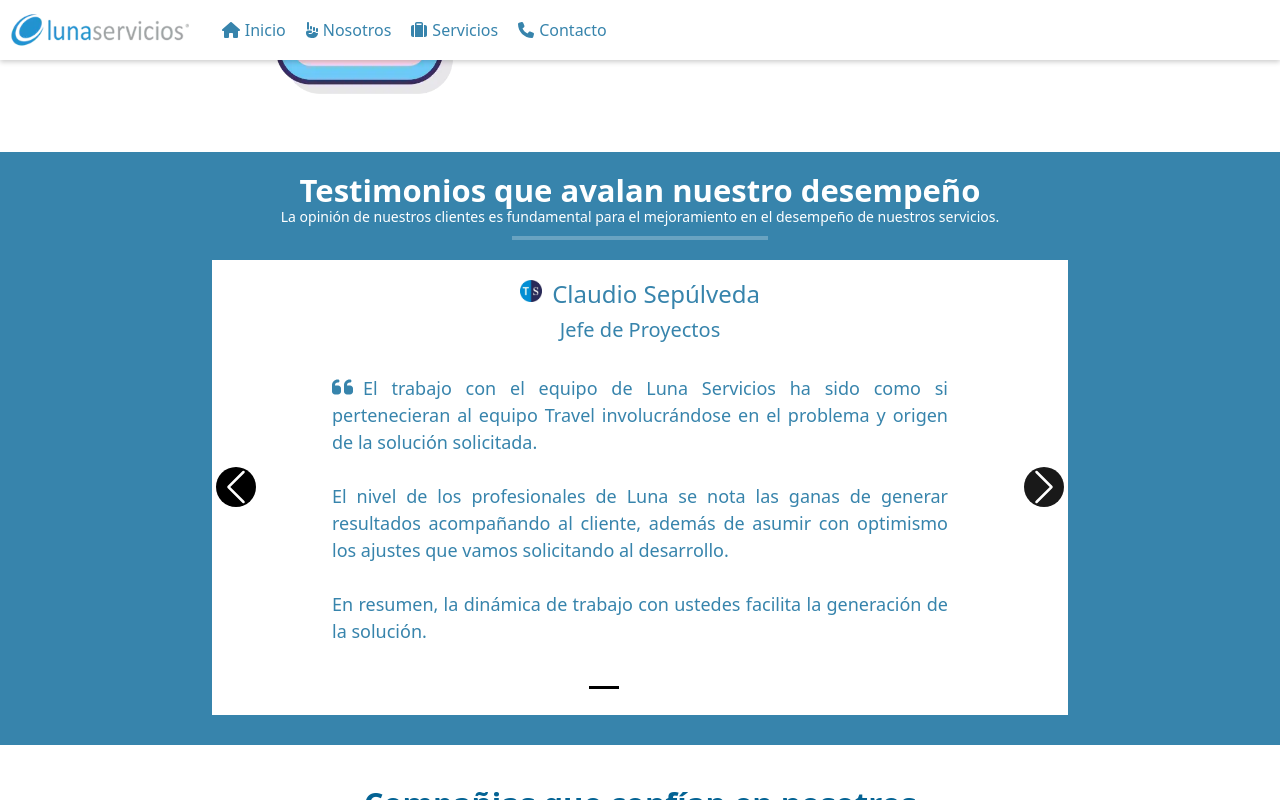
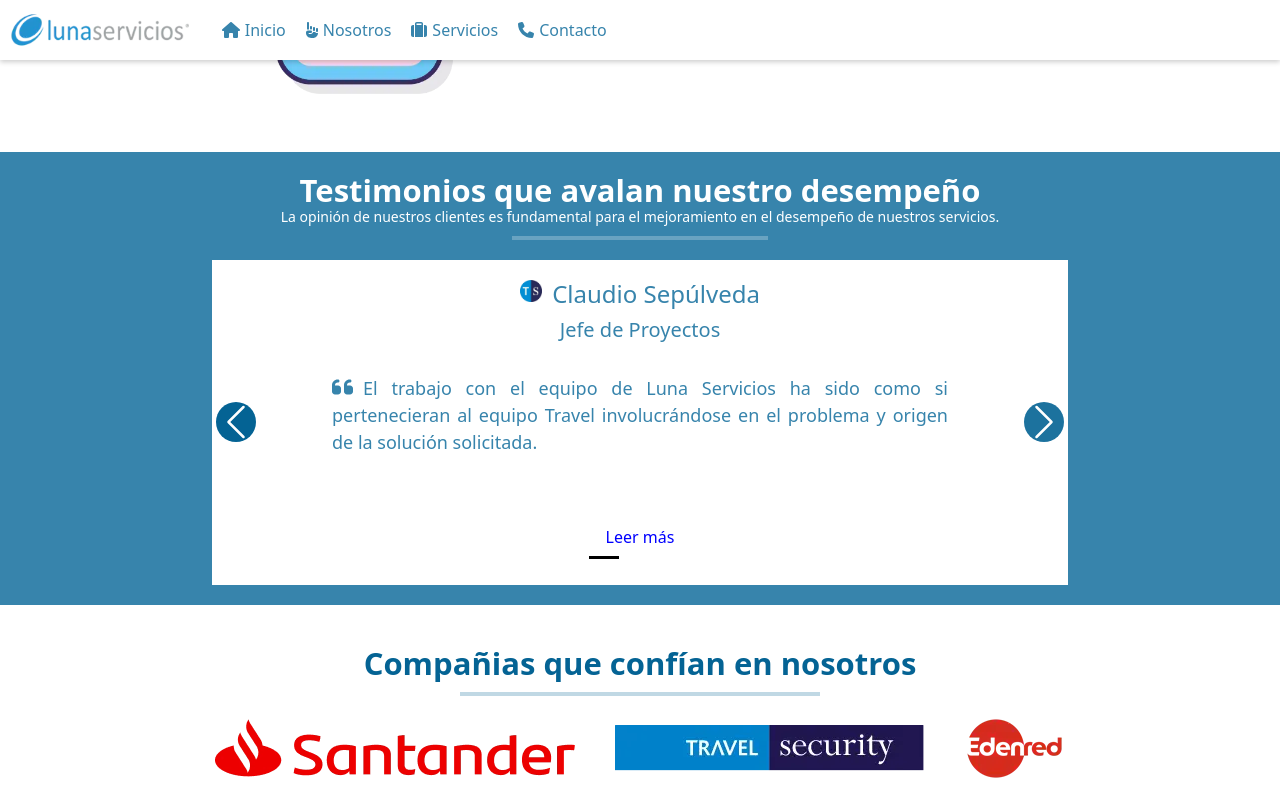
Before and after one commit to lunaservicios/LNS-Front, a React (Create React App) app: page / in a window 1280 px wide. Both pictures are taken after a click on the button "Next". Shown: the part 2385-3185 px from the top of the page. Built offline with nearby package versions, Linux system fonts and the light colour scheme.

Commit message:
Agregado "leer mas" a slide

```diff
--- a/src/components/TextCarousel.css
+++ b/src/components/TextCarousel.css
@@ -118,7 +118,7 @@
   color: #3784ac;
   font-size: 18px;
   text-align: justify;
-  margin-bottom: 10px;
+  margin-bottom: 10px !important;
   padding: 100px;
   margin-top: -75px;
   margin-bottom: -50px;
@@ -162,7 +162,7 @@
 /* Estilos para los controles del carrusel de Bootstrap */
 .carousel-control-prev-icon,
 .carousel-control-next-icon {
-  background-color: black;
+  background-color: #046394;
   border-radius: 50%;
   height: 40px;
   width: 40px;
--- a/src/components/TextCarousel.jsx
+++ b/src/components/TextCarousel.jsx
@@ -8,14 +8,19 @@
 import { faQuoteLeft } from '@fortawesome/free-solid-svg-icons';
 
 const TextCarousel = () => {
-  const [expanded, setExpanded] = useState(false);
+  // Estado que manejará la expansión de cada testimonio de forma independiente
+  const [expandedItems, setExpandedItems] = useState({});
 
-  const handleToggle = () => {
-    setExpanded(!expanded);
+  // Función para manejar la expansión o colapso de un testimonio
+  const handleToggle = (index) => {
+    setExpandedItems((prevState) => ({
+      ...prevState,
+      [index]: !prevState[index], // Cambia el estado solo del testimonio con el índice específico
+    }));
   };
 
   return (
-    <div id="text-carousel" className={`textcarousel-container ${expanded ? 'expanded' : 'collapsed'}`}>
+    <div id="text-carousel" className="textcarousel-container">
       <h1 className="carousel-title">Testimonios que avalan nuestro desempeño</h1>
       <h4 className="carousel-subtitle">La opinión de nuestros clientes es fundamental para el mejoramiento en el desempeño de nuestros servicios.</h4>
       <hr className="divider-textcarousel-text" />
@@ -48,12 +53,16 @@
           <div className="textcarousel-slide">
             <h2 className="carousel-heading"><img src={logo2} alt="Logo 2" className="logo" />Claudio Sepúlveda</h2>
             <h3 className="carousel-subheading">Jefe de Proyectos</h3>
-            <p className="carousel-paragraph"><FontAwesomeIcon icon={faQuoteLeft} className="quote-icon" />
-              El trabajo con el equipo de Luna Servicios ha sido como si pertenecieran al equipo Travel
-              involucrándose en el problema y origen de la solución solicitada.<br /><br />
-              El nivel de los profesionales de Luna se nota las ganas de generar resultados acompañando
-              al cliente, además de asumir con optimismo los ajustes que vamos solicitando al desarrollo.<br /><br />
-              En resumen, la dinámica de trabajo con ustedes facilita la generación de la solución.
+            <div className={`textcarousel-paragraph ${expandedItems[0] ? 'expanded' : 'collapsed'}`}>
+             <FontAwesomeIcon icon={faQuoteLeft} className="quote-icon" />
+                El trabajo con el equipo de Luna Servicios ha sido como si pertenecieran al equipo Travel
+                involucrándose en el problema y origen de la solución solicitada.<br /><br /><br />
+                El nivel de los profesionales de Luna se nota las ganas de generar resultados acompañando
+                al cliente, además de asumir con optimismo los ajustes que vamos solicitando al desarrollo.<br /><br />
+                En resumen, la dinámica de trabajo con ustedes facilita la generación de la solución.
+                </div>
+            <p className="toggle-text" onClick={() => handleToggle(0)}>
+              {expandedItems[0] ? 'Leer menos' : 'Leer más'}
             </p>
           </div>
         </Carousel.Item>
@@ -62,7 +71,7 @@
           <div className="textcarousel-slide">
             <h2 className="carousel-heading"><img src={logo2} alt="Logo 2" className="logo" />Mauricio González</h2>
             <h3 className="carousel-subheading">Analista Programador TI</h3>
-            <div className={`textcarousel-paragraph ${expanded ? 'expanded' : 'collapsed'}`}>
+            <div className={`textcarousel-paragraph ${expandedItems[1] ? 'expanded' : 'collapsed'}`}>
               <FontAwesomeIcon icon={faQuoteLeft} className="quote-icon" />
               Luna Servicios ha demostrado ser una empresa excepcional, siempre dispuesta a abordar
               nuestros desafíos con creatividad y profesionalismo. Lo que más nos ha impresionado es su
@@ -78,8 +87,8 @@
               contentos con los servicios que brindan y esperamos con ansias continuar nuestra colaboración
               en el futuro.
             </div>
-            <p className="toggle-text" onClick={handleToggle}>
-              {expanded ? 'Leer menos' : 'Leer más'}
+            <p className="toggle-text" onClick={() => handleToggle(1)}>
+              {expandedItems[1] ? 'Leer menos' : 'Leer más'}
             </p>
           </div>
         </Carousel.Item>
```
